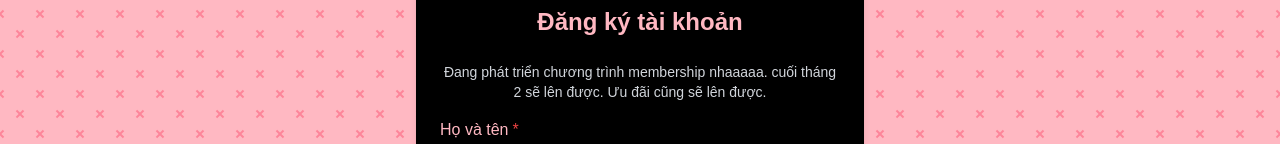
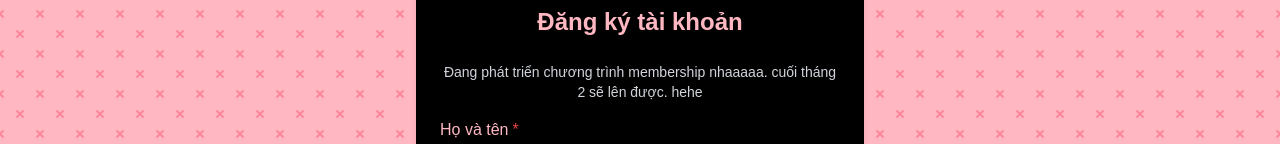
Before and after one commit to ezinn-projects/ezinn-client, a Next.js app: page /register in a window 1280 px wide. Shown: the part 146-290 px from the top of the page. Built offline with nearby package versions, Linux system fonts and the light colour scheme.

Commit message:
Update registration page text for clarity and tone adjustment

```diff
--- a/src/app/register/page.tsx
+++ b/src/app/register/page.tsx
@@ -80,7 +80,7 @@
       </h2>
       <p className="text-sm text-center text-gray-300 mb-4">
         Đang phát triển chương trình membership nhaaaaa. cuối tháng 2 sẽ lên
-        được. Ưu đãi cũng sẽ lên được.
+        được. hehe
       </p>
 
       <form onSubmit={handleSubmit(onSubmit)}>
```
